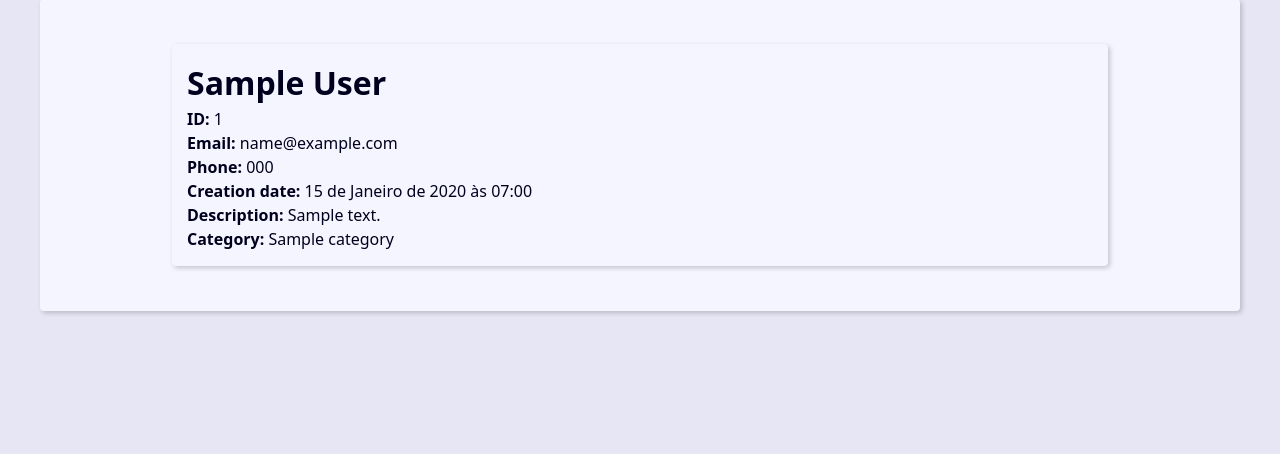
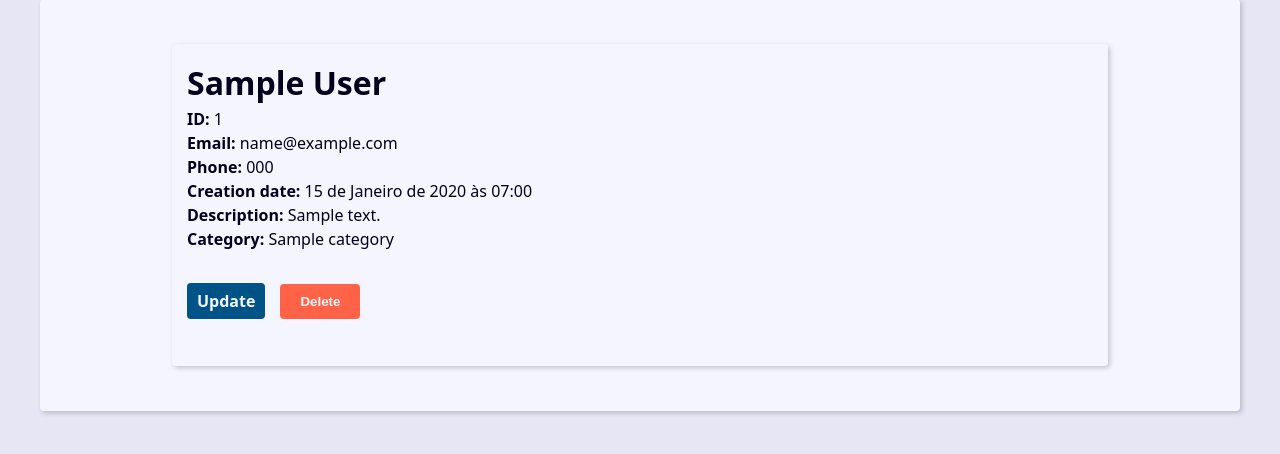
Before and after one commit to BenoGustavo/AgendaDjango, a Django app: page /contact/1/ in a window 1280 px wide. Shown: the part 270-724 px from the top of the page. Run offline with Django 5.2, Linux system fonts and the light colour scheme; tables that the repository leaves empty hold one stand-in row (values such as "Sample post").

Commit message:
Delete and update buttons now work

```diff
--- a/contact/templates/contact/single_contact.html
+++ b/contact/templates/contact/single_contact.html
@@ -12,5 +12,13 @@
         <p><b>Creation date:</b> {{ contact.created_at }}</p>
         <p><b>Description:</b> {{ contact.description }}</p>
         <p><b>Category:</b> {{ contact.category.name }}</p>
+
+        <div class="contact__links">
+            <a href={% url "contact:update" contact.id %} class="button button__link">Update</a>
+            <form action="{% url "contact:delete" contact.id %}" method="{{form__method}}">
+                {% csrf_token %}
+                <button class="button buttton__link button__delete">{{delete__button__text}}</button>
+            </form>
+        </div>
     </div>
 {% endblock content %}
--- a/contact/urls.py
+++ b/contact/urls.py
@@ -27,4 +27,5 @@ urlpatterns = [
     path("contact/<int:contact_id>/", views.single_contact, name="single_contact"),
     path("contact/create/", views.create, name="create"),
     path("contact/<int:contact_id>/update/", views.update, name="update"),
+    path("contact/<int:contact_id>/delete/", views.delete, name="delete"),
 ]
--- a/contact/views/contact_views.py
+++ b/contact/views/contact_views.py
@@ -36,6 +36,8 @@ def single_contact(request, contact_id: int):
     context = {
         "contact": contact,
         "website_tittle": contact.first_name + " " + contact.last_name + " -",
+        "delete__button__text": "Delete",
+        "Form__method": "GET",
     }
 
     return render(
```
Also changed, not shown: contact/views/contact_forms.py (+19 -0 lines).
